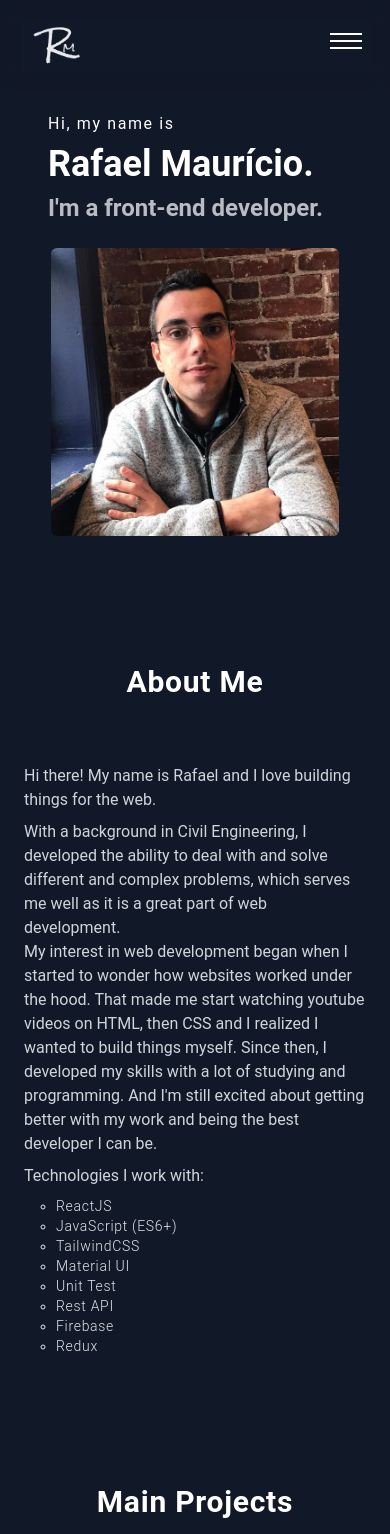
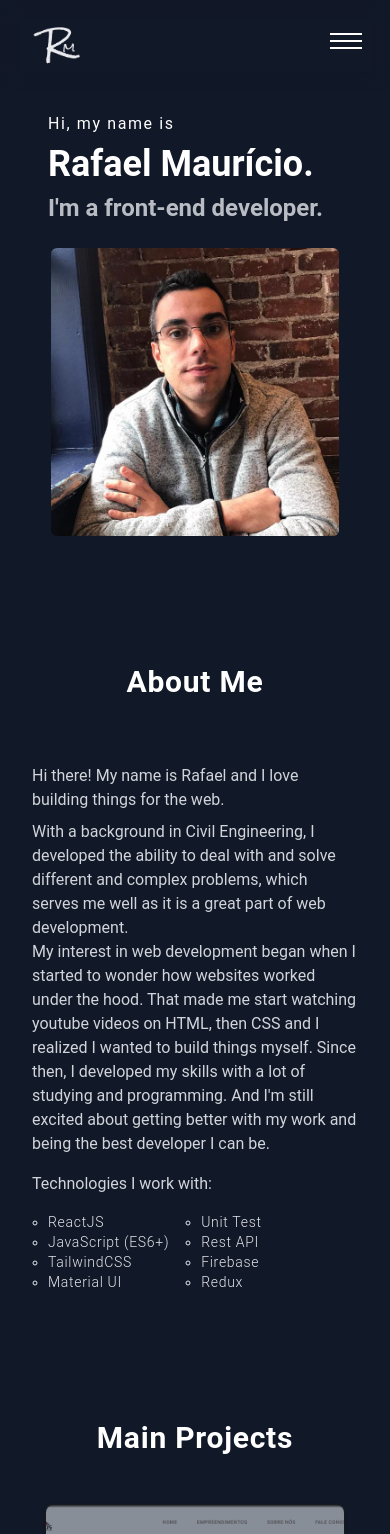
Before and after one commit to r-mauricio/portfolio, a React (Vite) app: page / in a window 390 px wide. Shown: the top 1534 px of the page. Built offline with nearby package versions, Linux system fonts and the light colour scheme.

Commit message:
responsiveness update

```diff
--- a/src/Components/About.jsx
+++ b/src/Components/About.jsx
@@ -5,16 +5,8 @@ import { usePrefersReducedMotion } from "../hooks/index";
 
 import AboutStatic from "./AboutStatic";
 
-const tech = [
-	"ReactJS",
-	"JavaScript (ES6+)",
-	"TailwindCSS",
-	"Material UI",
-	"Unit Test",
-	"Rest API",
-	"Firebase",
-	"Redux",
-];
+const tech = ["ReactJS", "JavaScript (ES6+)", "TailwindCSS", "Material UI"];
+const tech2 = ["Unit Test", "Rest API", "Firebase", "Redux"];
 
 const About = () => {
 	const [isShowing, setIsShowing] = useState(true);
@@ -45,7 +37,7 @@ const About = () => {
 						<h1 className="text-3xl mb-8 tracking-wide font-semibold text-center pt-32 pb-8 ">
 							About Me
 						</h1>
-						<div className="space-y-2   text-gray-300 ">
+						<div className="mx-2 md:mx-6 lg:mx-0 space-y-2   text-gray-300 ">
 							<p>
 								Hi there! My name is Rafael and I love building things for the
 								web.
@@ -64,15 +56,27 @@ const About = () => {
 									developer I can be.
 								</p>
 							</p>
-							<p>Technologies I work with:</p>
-							<div className="flex">
-								<ul className="flex flex-col items-start justify-center list-[circle] md:flex-row md:items-center">
+							<p className="py-2">Technologies I work with:</p>
+							<div className="flex md:flex-col">
+								<ul className="flex flex-col list-[circle] md:flex-row md:items-center md:py-4 ">
 									{tech.map((techItem, i) => {
+										return (
+											<li
+												className="text-sm font-light tracking-wider text-darkIce ml-4 md:ml-8"
+												key={i}>
+												{techItem}
+											</li>
+										);
+									})}
+								</ul>
+
+								<ul className="flex flex-col items-start list-[circle] md:flex-row md:items-center">
+									{tech2.map((tech2Item, i) => {
 										return (
 											<li
 												className="text-sm font-light tracking-wider text-darkIce ml-8"
 												key={i}>
-												{techItem}
+												{tech2Item}
 											</li>
 										);
 									})}
--- a/src/Components/Contact.jsx
+++ b/src/Components/Contact.jsx
@@ -61,7 +61,7 @@ const Contact = () => {
 						<h1 className="text-4xl text-center tracking-wide font-semibold mb-4">
 							Contact Me
 						</h1>
-						<div className="flex flex-col ">
+						<div className="flex flex-col mx-4">
 							{items.map((item, i) => (
 								<Transition.Child
 									key={i}
```
